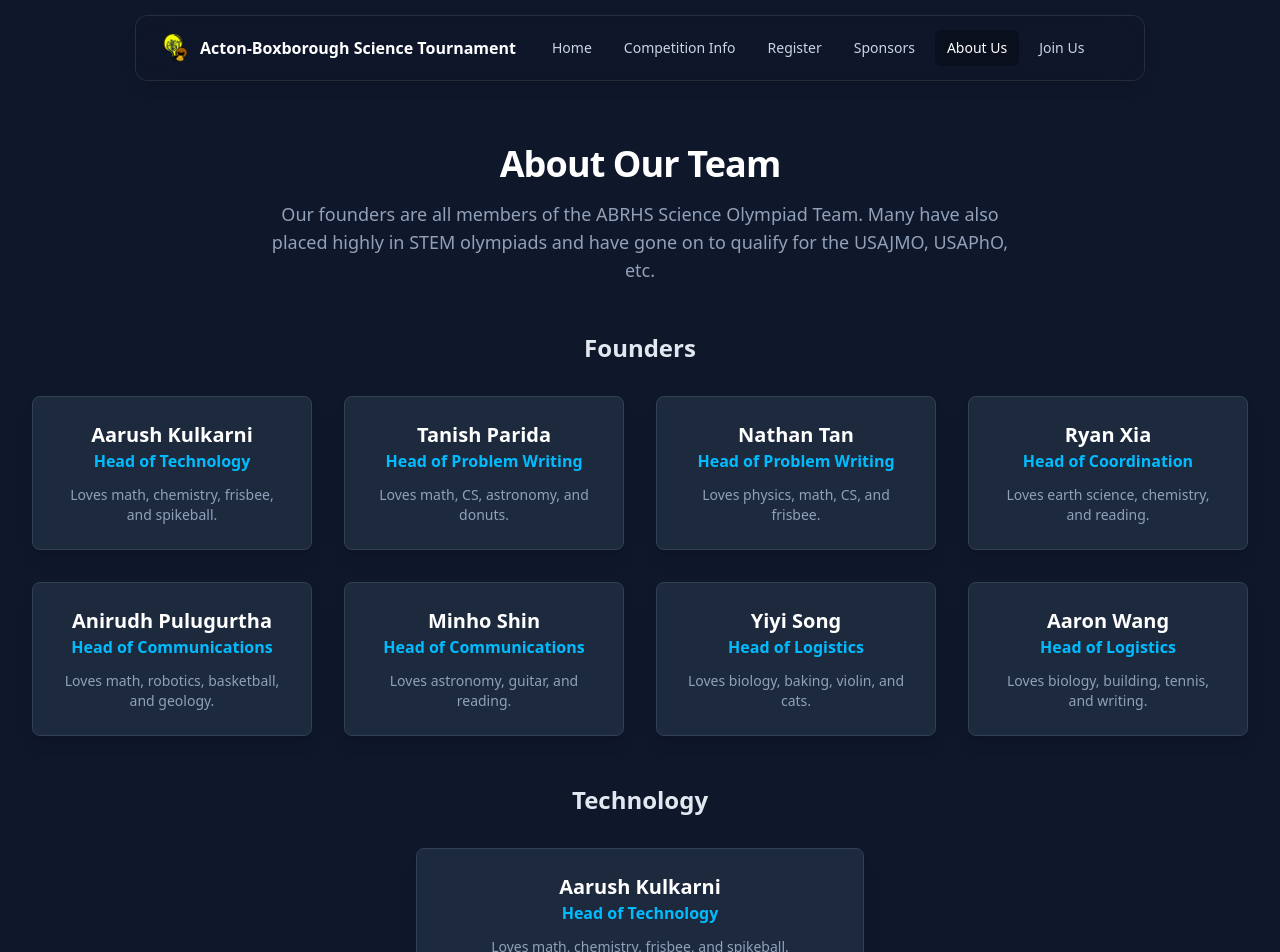
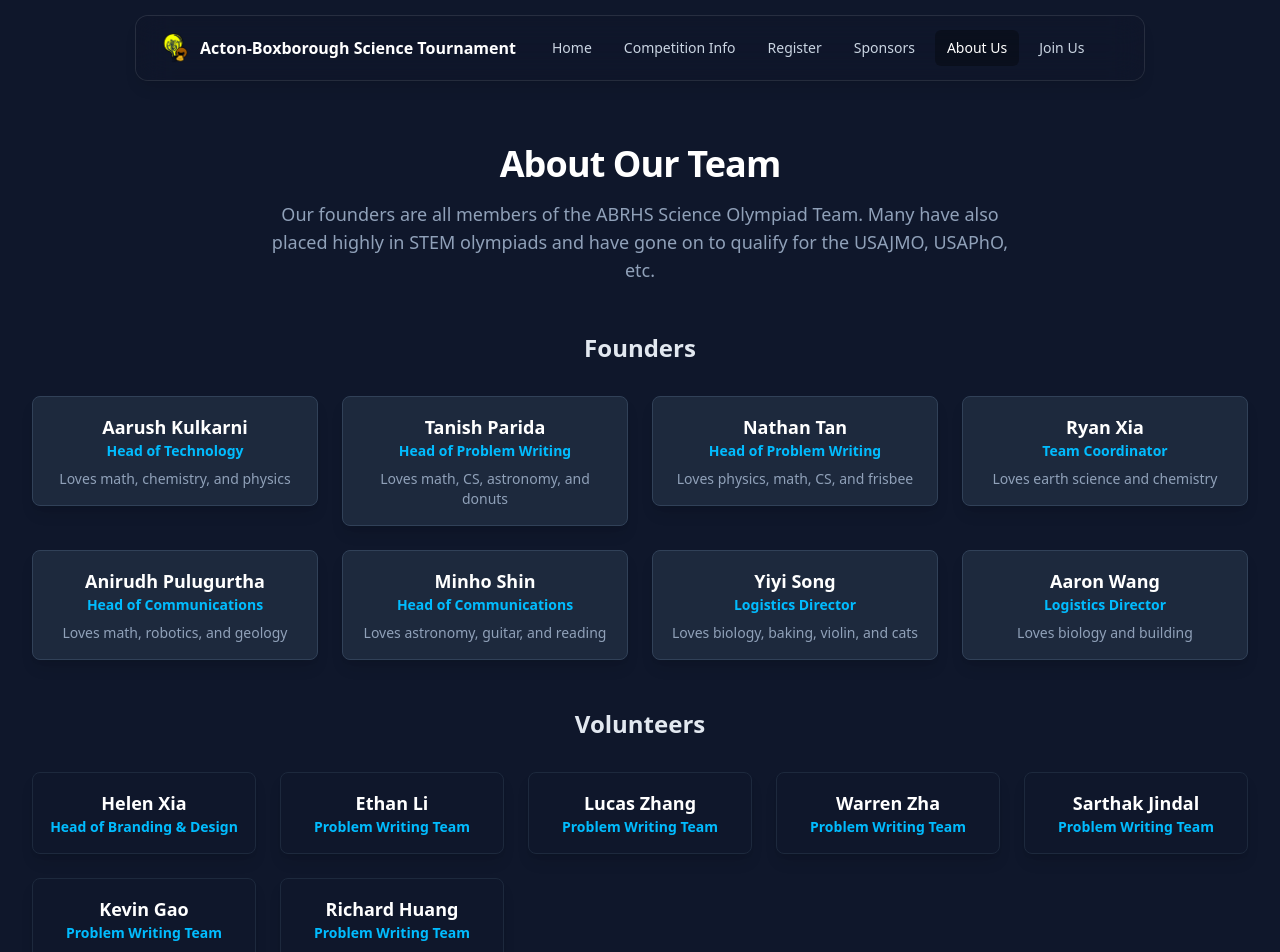
Before and after one commit to ak4774blog/abst-website, a React (Vite) app: page /about in a window 1280 px wide. Shown: the top 952 px of the page. Built offline with nearby package versions, Linux system fonts and the light colour scheme.

Commit message:
changed ryan issues

```diff
--- a/src/pages/AboutUs.jsx
+++ b/src/pages/AboutUs.jsx
@@ -3,20 +3,24 @@ import AnimatedPage from '../components/AnimatedPage';
 
 // --- DATA ---
 const allMembers = {
-  aarush: { id: 'aarush', name: 'Aarush Kulkarni', role: 'Head of Technology', shortBio: 'Loves math, chemistry, frisbee, and spikeball.', longBio: 'Aarush is a student at Acton-Boxborough Regional High School. In his free time, he likes to study math and chemistry. He also enjoys playing frisbee and spikeball with his friends.' },
-  tanish: { id: 'tanish', name: 'Tanish Parida', role: 'Head of Problem Writing', shortBio: 'Loves math, CS, astronomy, and donuts.', longBio: 'Tanish is a student at Acton-Boxborough Regional High School. In his free time, he likes to do math, CS, and astronomy related things. He also likes eating donuts and playing sports with his friends.' },
-  nathan: { id: 'nathan', name: 'Nathan Tan', role: 'Head of Problem Writing', shortBio: 'Loves physics, math, CS, and frisbee.', longBio: 'Nathan is a student at Acton-Boxborough Regional High School. In his free time, he likes to explore physics, math, and computer science. He also enjoys playing frisbee, video games, and practicing the piano.' },
-  ryan: { id: 'ryan', name: 'Ryan Xia', role: 'Head of Coordination', shortBio: 'Loves earth science, chemistry, and reading.', longBio: 'Ryan is a student at Acton-Boxborough Regional High School. In his free time, he likes to explore topics in earth science and chemistry. He also enjoys reading and the pursuit of new knowledge.' },
-  anirudh: { id: 'anirudh', name: 'Anirudh Pulugurtha', role: 'Head of Communications', shortBio: 'Loves math, robotics, basketball, and geology.', longBio: 'Anirudh is a student at Acton-Boxborough Regional High School. In his free time, he likes to work on robotics and explore geology. He also enjoys playing basketball and solving math problems.' },
-  minho: { id: 'minho', name: 'Minho Shin', role: 'Head of Communications', shortBio: 'Loves astronomy, guitar, and reading.', longBio: 'Minho is a student at Acton-Boxborough Regional High School. In his free time, he enjoys exploring science through astronomy and playing the guitar. He also likes to read; especially manhua and manga.' },
-  yiyi: { id: 'yiyi', name: 'Yiyi Song', role: 'Head of Logistics', shortBio: 'Loves biology, baking, violin, and cats.', longBio: 'Yiyi is a student at Acton-Boxborough Regional High School. In her free time, she likes to study biology and bake new things. She also really, really loves cats.' },
-  aaron: { id: 'aaron', name: 'Aaron Wang', role: 'Head of Logistics', shortBio: 'Loves biology, building, tennis, and writing.', longBio: 'Aaron is a student at Acton-Boxborough Regional High School. In his free time, he likes to learn about biology, earth science, and engineering. He also enjoys playing tennis and writing.' },
-  helen: { id: 'helen', name: 'Helen Xia', role: 'Head of Branding & Design', shortBio: 'Loves graphic design, and creating visuals.', longBio: 'Helen is a student at Acton-Boxborough Regional High School. In her free time, she likes to practice her art and work on graphic design projects. She also enjoys creating strong branding and visuals for the team.' },
+  // Founders
+  aarush: { id: 'aarush', name: 'Aarush Kulkarni', role: 'Head of Technology', shortBio: 'Loves math, chemistry, and physics', longBio: 'Aarush is a student at Acton-Boxborough Regional High School. In his free time, he likes to study math and chemistry. He also enjoys playing frisbee and spikeball with his friends.' },
+  tanish: { id: 'tanish', name: 'Tanish Parida', role: 'Head of Problem Writing', shortBio: 'Loves math, CS, astronomy, and donuts', longBio: 'Tanish is a student at Acton-Boxborough Regional High School. In his free time, he likes to do math, CS, and astronomy related things. He also likes eating donuts and playing sports with his friends.' },
+  nathan: { id: 'nathan', name: 'Nathan Tan', role: 'Head of Problem Writing', shortBio: 'Loves physics, math, CS, and frisbee', longBio: 'Nathan is a student at Acton-Boxborough Regional High School. In his free time, he likes to explore physics, math, and computer science. He also enjoys playing frisbee, video games, and practicing the piano.' },
+  ryan: { id: 'ryan', name: 'Ryan Xia', role: 'Team Coordinator', shortBio: 'Loves earth science and chemistry', longBio: 'Ryan is a student at Acton-Boxborough Regional High School. In his free time, he likes to explore topics in earth science and chemistry. He also enjoys reading and the pursuit of new knowledge.' },
+  anirudh: { id: 'anirudh', name: 'Anirudh Pulugurtha', role: 'Head of Communications', shortBio: 'Loves math, robotics, and geology', longBio: 'Anirudh is a student at Acton-Boxborough Regional High School. In his free time, he likes to work on robotics and explore geology. He also enjoys playing basketball and solving math problems.' },
+  minho: { id: 'minho', name: 'Minho Shin', role: 'Head of Communications', shortBio: 'Loves astronomy, guitar, and reading', longBio: 'Minho is a student at Acton-Boxborough Regional High School. In his free time, he enjoys exploring science through astronomy and playing the guitar. He also likes to read; especially manhua and manga.' },
+  yiyi: { id: 'yiyi', name: 'Yiyi Song', role: 'Logistics Director', shortBio: 'Loves biology, baking, violin, and cats', longBio: 'Yiyi is a student at Acton-Boxborough Regional High School. In her free time, she likes to study biology and bake new things. She also really, really loves cats.' },
+  aaron: { id: 'aaron', name: 'Aaron Wang', role: 'Logistics Director', shortBio: 'Loves biology and building', longBio: 'Aaron is a student at Acton-Boxborough Regional High School. In his free time, he likes to learn about biology, earth science, and engineering. He also enjoys playing tennis and writing.' },
+
+  // Volunteers
+  helen: { id: 'helen', name: 'Helen Xia', role: 'Head of Branding & Design' },
   ethan: { id: 'ethan', name: 'Ethan Li', role: 'Problem Writing Team' },
   lucas: { id: 'lucas', name: 'Lucas Zhang', role: 'Problem Writing Team' },
   warren: { id: 'warren', name: 'Warren Zha', role: 'Problem Writing Team' },
   sarthak: { id: 'sarthak', name: 'Sarthak Jindal', role: 'Problem Writing Team' },
   kevin: { id: 'kevin', name: 'Kevin Gao', role: 'Problem Writing Team' },
+  richard: { id: 'richard', name: 'Richard Huang', role: 'Problem Writing Team' },
 };
 
 const founders = [
@@ -24,25 +28,23 @@ const founders = [
   allMembers.anirudh, allMembers.minho, allMembers.yiyi, allMembers.aaron
 ];
 
-const teams = [
-  { title: "Technology", heads: [allMembers.aarush], members: [] },
-  { title: "Problem Writing", heads: [allMembers.tanish, allMembers.nathan], members: [allMembers.ethan, allMembers.lucas, allMembers.warren, allMembers.sarthak, allMembers.kevin] },
-  { title: "Coordination", heads: [allMembers.ryan], members: [] },
-  { title: "Communications", heads: [allMembers.anirudh, allMembers.minho], members: [] },
-  { title: "Logistics", heads: [allMembers.yiyi, allMembers.aaron], members: [] },
-  { title: "Branding & Design", heads: [allMembers.helen], members: [] }
+// CHANGE: Removed the undefined placeholder members. The list now contains only the real volunteers.
+const volunteers = [
+  allMembers.helen, allMembers.ethan, allMembers.lucas, allMembers.warren,
+  allMembers.sarthak, allMembers.kevin, allMembers.richard,
 ];
 
 // --- COMPONENTS ---
 
+// Interactive card for Founders
 function ExpandableCard({ member, isExpanded, onToggle }) {
   return (
     <div
       onClick={onToggle}
-      className="flex min-h-[120px] cursor-pointer flex-col rounded-lg border border-slate-700 bg-slate-800 p-6 text-center shadow-lg transition-all duration-300 ease-in-out hover:scale-[1.02] hover:shadow-cyan-500/10"
+      className="flex cursor-pointer flex-col rounded-lg border border-slate-700 bg-slate-800 p-4 text-center shadow-lg transition-all duration-300 ease-in-out hover:scale-[1.02] hover:shadow-cyan-500/10"
     >
-      <h3 className="text-xl font-bold text-white">{member.name}</h3>
-      <p className="mb-3 font-semibold text-sky-400">{member.role}</p>
+      <h3 className="text-lg font-bold text-white">{member.name}</h3>
+      <p className="mb-2 text-sm font-semibold text-sky-400">{member.role}</p>
       <p className={`text-sm text-slate-400 transition-all duration-300 ${isExpanded ? 'text-left' : 'text-center'}`}>
         {isExpanded ? member.longBio : member.shortBio}
       </p>
@@ -50,45 +52,13 @@ function ExpandableCard({ member, isExpanded, onToggle }) {
   );
 }
 
-function MemberCard({ member }) {
+// Static card for Volunteers
+function VolunteerCard({ member }) {
   return (
-    <div className="flex h-full min-h-[120px] flex-col justify-center rounded-lg border border-slate-800 bg-slate-900 p-6 text-center shadow-lg">
-      <h3 className="text-xl font-bold text-white">{member.name}</h3>
-      <p className="font-semibold text-sky-400">{member.role}</p>
+    <div className="flex h-full flex-col justify-center rounded-lg border border-slate-800 bg-slate-900 p-4 text-center shadow-lg">
+      <h3 className="text-lg font-bold text-white">{member.name}</h3>
+      <p className="text-sm font-semibold text-sky-400">{member.role}</p>
     </div>
-  );
-}
-
-function TeamSection({ team, expandedCard, onToggle }) {
-  return (
-    <section className="mb-10">
-      <h2 className="mb-8 text-center text-2xl font-bold text-slate-200">{team.title}</h2>
-
-      {/* CHANGE: Converted the heads container to use Flexbox for proper centering */}
-      <div className="flex flex-col items-center gap-8 sm:flex-row sm:justify-center">
-        {team.heads.map((head) => {
-          const uniqueCardId = `${team.title}-${head.id}`;
-          return (
-            // No more conditional classes needed, flexbox handles both 1 and 2 items.
-            <div key={uniqueCardId} className="w-full max-w-md">
-              <ExpandableCard
-                member={head}
-                isExpanded={expandedCard === uniqueCardId}
-                onToggle={() => onToggle(uniqueCardId)}
-              />
-            </div>
-          );
-        })}
-      </div>
-
-      {team.members.length > 0 && (
-        <div className="mt-4 grid grid-cols-1 gap-6 sm:grid-cols-2 md:grid-cols-3 lg:grid-cols-5">
-          {team.members.map((member) => (
-            <MemberCard key={member.id} member={member} />
-          ))}
-        </div>
-      )}
-    </section>
   );
 }
 
@@ -109,9 +79,10 @@ export default function AboutUs() {
           </p>
         </div>
 
+        {/* Founders Section */}
         <section className="mb-12">
           <h2 className="mb-8 text-center text-2xl font-bold text-slate-200">Founders</h2>
-          <div className="grid grid-cols-1 items-start gap-8 sm:grid-cols-2 lg:grid-cols-4">
+          <div className="grid grid-cols-1 items-start gap-6 sm:grid-cols-2 lg:grid-cols-4">
             {founders.map((member) => {
               const uniqueCardId = `founder-${member.id}`;
               return (
@@ -121,19 +92,20 @@ export default function AboutUs() {
                   isExpanded={expandedCard === uniqueCardId}
                   onToggle={() => handleCardClick(uniqueCardId)}
                 />
-              )
+              );
             })}
           </div>
         </section>
 
-        {teams.map((team) => (
-          <TeamSection
-            key={team.title}
-            team={team}
-            expandedCard={expandedCard}
-            onToggle={handleCardClick}
-          />
-        ))}
+        {/* Volunteers Section */}
+        <section>
+          <h2 className="mb-8 text-center text-2xl font-bold text-slate-200">Volunteers</h2>
+          <div className="grid grid-cols-1 items-start gap-6 sm:grid-cols-2 md:grid-cols-3 lg:grid-cols-5">
+            {volunteers.map((member) => (
+              <VolunteerCard key={member.id} member={member} />
+            ))}
+          </div>
+        </section>
       </div>
     </AnimatedPage>
   );
```
